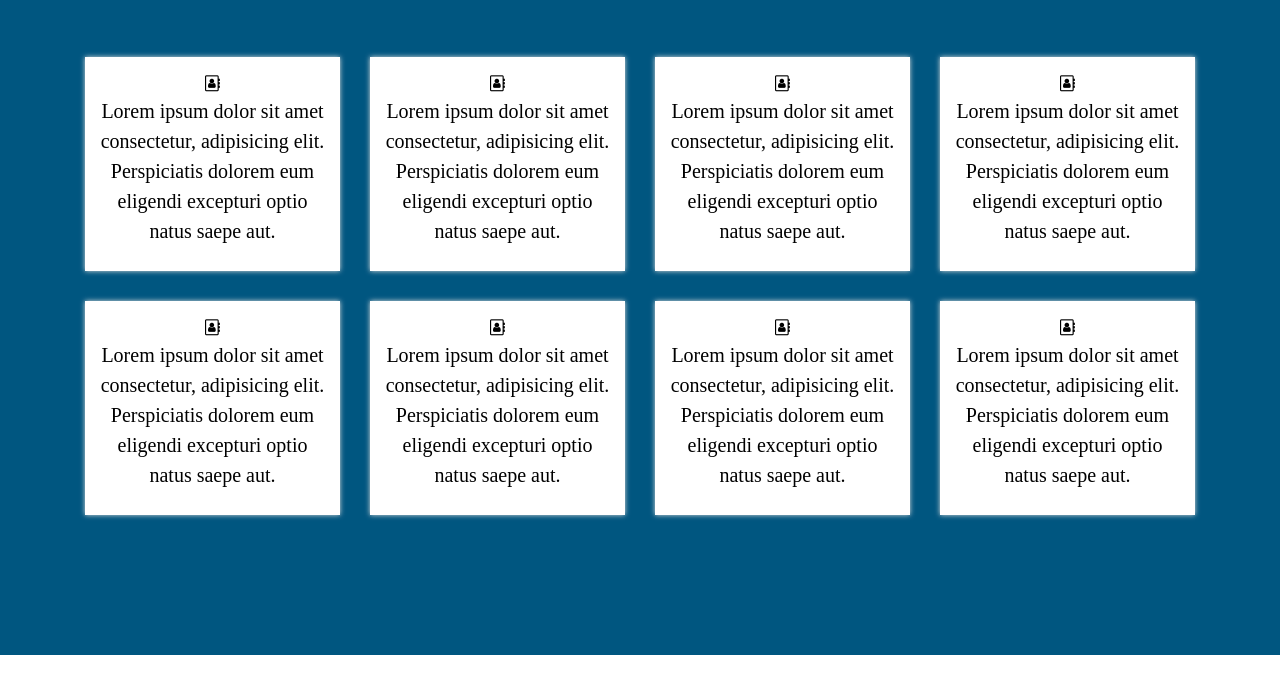
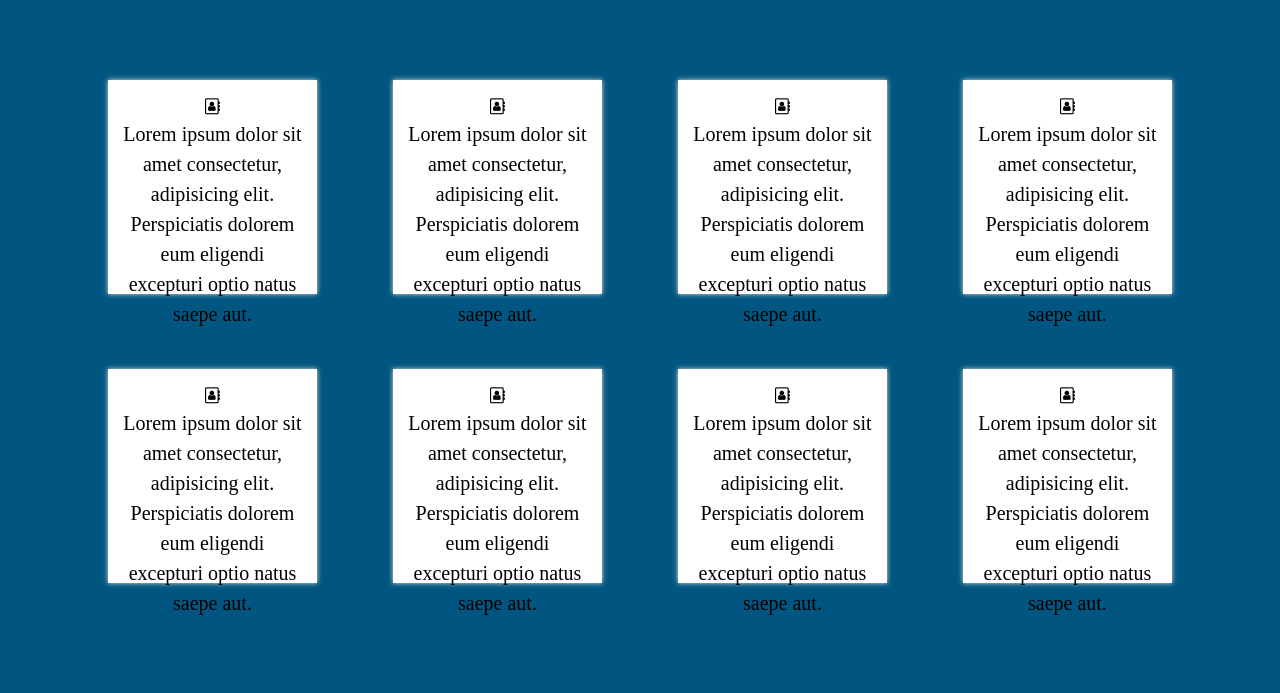
Before and after one commit to onuproy/Flip-Box, a plain HTML site: page index.html in a window 1280 px wide. Shown: the part 173-866 px from the top of the page. Before the commit the page ends 828 px from the top, so only its background shows below. Drawn offline with nearby package versions, Linux system fonts and the light colour scheme.

Commit message:
last update

```diff
--- a/assets/css/style.css
+++ b/assets/css/style.css
@@ -184,3 +184,18 @@ h1 span{
   padding-bottom: 60px;
   font-size: 50px;
 }
+.container {
+  max-width: 1140px;
+  margin: auto;
+  text-align: center;
+}
+.col-lg-3.col-md-6 {
+  flex: 0 0 21%;
+  max-width: 21%;
+  width: 100%;
+  margin: 2%;
+}
+.row {
+  display: flex;
+  flex-wrap: wrap;
+}
```
